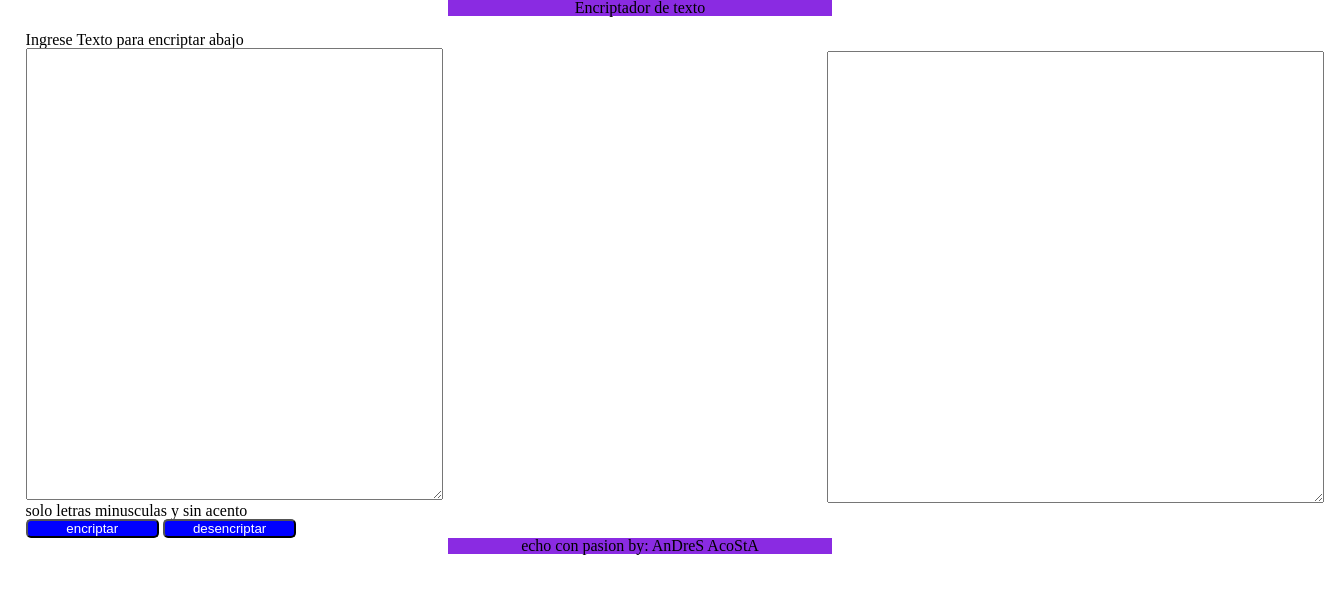
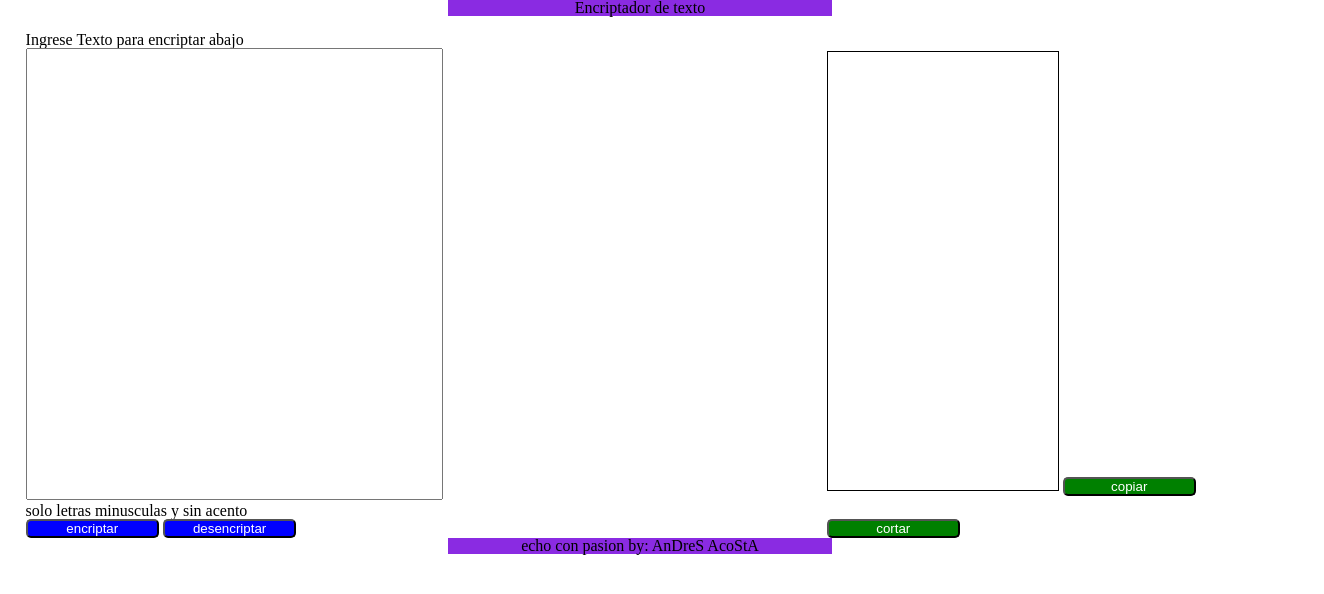
Before and after one commit to andyquemero/encriptador.github.io, a plain HTML site: page index.html in a window 1280 px wide. Both pictures are taken after a click on the button "encriptar". Shown: the whole page, 1324 px wide, since content can reach past the window. Drawn offline with Linux system fonts and the light colour scheme.

Commit message:
agregando botones copiar y cortar

```diff
--- /dev/null
+++ b/botonCopiarCortar.js
@@ -0,0 +1,17 @@
+function copiar() {
+
+    var content = document.getElementById('resultado');
+
+    content.select();
+    document.execCommand('copy');
+
+}
+
+function cortar() {
+
+    var content = document.getElementById('resultado');
+
+    content.select();
+    document.execCommand('cut');
+
+}
--- /dev/null
+++ b/botonesEncriptarDesencriptar.js
@@ -0,0 +1,38 @@
+const tIngresado = document.querySelector(".inputTexto");
+const tResultado = document.querySelector(".resulTexto");
+
+
+
+function btonEncriptar(){
+	const textoEncriptado = encriptar(tIngresado.value);
+	tResultado.innerText = textoEncriptado;
+}
+
+function btonDesencriptar(){
+	const textoDesencriptar = desencriptar(tIngresado.value);
+	tResultado.innerText = textoDesencriptar;
+}
+
+function encriptar(texto){
+	let matrizCod = [["e","enter"],["i","imes"],["a","ai"],["o","ober"],["u","ufat"]];
+	texto = texto.toLowerCase();
+	for(i=0; i<matrizCod.length; i++){
+		if(texto.includes(matrizCod[i][0])){
+			texto = texto.replaceAll((matrizCod[i][0]),(matrizCod[i][1]));
+		}
+	}
+
+	return texto;
+}
+
+function desencriptar(texto){
+	let matrizCod = [["e","enter"],["i","imes"],["a","ai"],["o","ober"],["u","ufat"]];
+	texto = texto.toLowerCase();
+	for(i=0; i<matrizCod.length; i++){
+		if(texto.includes(matrizCod[i][1])){
+			texto = texto.replaceAll((matrizCod[i][1]),(matrizCod[i][0]));
+		}
+	}
+
+	return texto;
+}
--- a/index.html
+++ b/index.html
@@ -17,7 +17,7 @@
 	<main>
 		<section id="textoIngresado">
 			<h2>Ingrese Texto para encriptar abajo</h2>
-			<textarea type="text" class="inputTexto" placeholder="ingrese texto aqui" cols="50" rows="30">
+			<textarea focus type="text" class="inputTexto" cols="50" rows="30">
 			</textarea>
 			<h6>solo letras minusculas y sin acento</h6>
 
@@ -28,9 +28,11 @@
 
 		</section>
 		<section id="textoResultado">
-			<textarea type="text" class="resulTexto" cols="60" rows="30">
+			<textarea type="text" id="resultado" class="resulTexto">
 
 			</textarea>
+			<button class="btonCo" type="button" onclick="copiar('resultado')">copiar</button>
+			<button class="btonCo" type="button" onclick="cortar('resultado')">cortar</button>
 		</section>
 
 	</main>
@@ -38,7 +40,8 @@
 	<footer>
 		echo con pasion by: AnDreS AcoStA
 	</footer>
-	<script src="script.js"></script>
+	<script src="botonesEncriptarDesencriptar.js"></script>
+	<script type="text/javascript" src="botonCopiarCortar.js"></script>
 
 </body>
 </html>
--- a/style.css
+++ b/style.css
@@ -23,6 +23,10 @@ main{
 
 }
 
+textarea{
+	resize: none;
+}
+
 #textoIngresado{
 	margin-top: 1em;
 	margin-left: 2%;
@@ -34,6 +38,13 @@ main{
 	margin-left: 30%;
 }
 
+.resulTexto{
+
+	width: 230px;
+	height: 90%;
+	border: 1px solid black;
+}
+
 button{
 	background: blue;
 	border-radius: 5px;
@@ -41,6 +52,14 @@ button{
 	width: 10em;
 }
 
+.btonCo{
+	background: green;
+	margin-top: 5%;
+	width: 10em;
+}
+
+
+
 footer{
 	background: blueviolet;
 	text-align: center;
```
